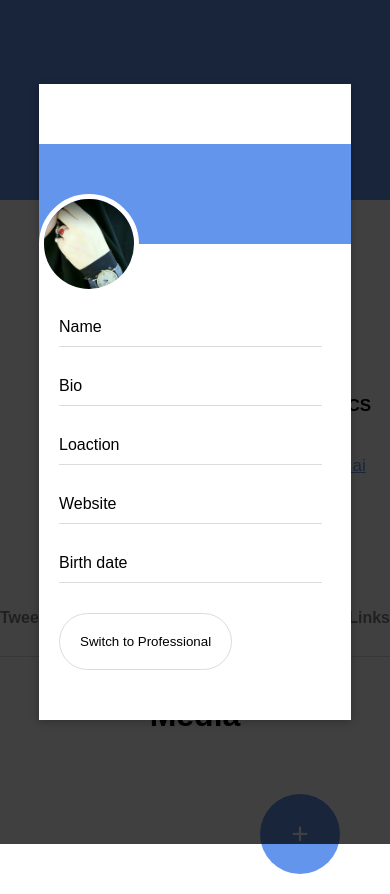
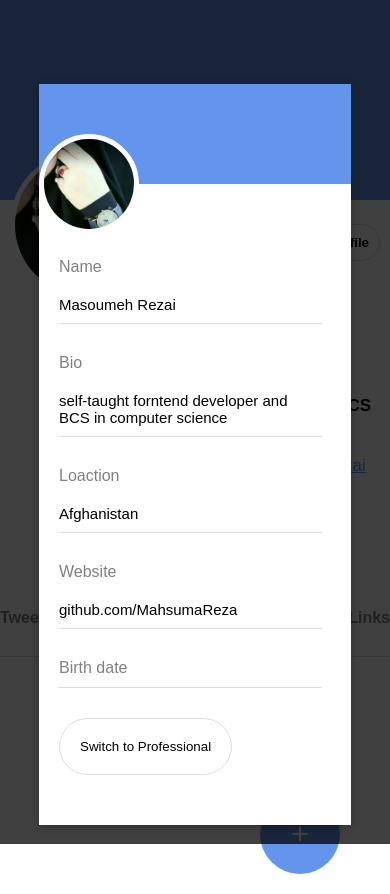
Before and after one commit to MahsumaRezai/X-Clone, a React (Create React App) app: page /media in a window 390 px wide. Both pictures are taken after a click on the button "Edit profile". Built offline with nearby package versions, Linux system fonts and the light colour scheme.

Commit message:
add last commit

```diff
--- a/src/Componets/Addmodule/ErrorModal.module.css
+++ b/src/Componets/Addmodule/ErrorModal.module.css
@@ -63,14 +63,15 @@
   flex-direction: row;
   justify-content: flex-start;
   align-items: flex-start;
-  gap:10px;
+  gap:5px;
   padding-left: 10px
 
 }
 .caption img {
   width: 40px;
   height: 40px;
-  border-radius: 30px
+  border-radius: 30px;
+  border: 3px solid cornflowerblue
 }
 .text {
   color:gray;
--- a/src/Componets/Header/Header.module.css
+++ b/src/Componets/Header/Header.module.css
@@ -15,6 +15,11 @@
     padding-top: 150px;
     padding-left: 50px
 }
+@media screen and (max-width:540px){
+    .profile {
+        padding-left: 10px
+    }
+}
 .edit {
     display: flex;
     flex-direction: row;
@@ -23,6 +28,12 @@
     padding-right: 50px;
     margin-top: -300px
 
+}
+@media screen and (max-width:540px){
+    .edit {
+        padding-right: 10px;
+        margin-top: -320px
+    }
 }
 .edit button {
     background: white;
--- a/src/Componets/UI/Bio.js
+++ b/src/Componets/UI/Bio.js
@@ -8,17 +8,22 @@ const Bio = (props) => {
             <div className={classes.bio}>
                 <div className={classes.label}>
                     <label>Name</label>
+                    <p>Masoumeh Rezai</p>
 
                 </div>
                 <div className={classes.label}>
                     <label>Bio</label>
+                    <p> self-taught forntend developer and BCS in computer science</p>
                 </div>
                 <div className={classes.label}>
                     <label>Loaction</label>
+                    <p>Afghanistan</p>
+
 
                 </div>
                 <div className={classes.label}>
                     <label>Website</label>
+                    <p> github.com/MahsumaReza</p>
 
                 </div>
                 <div className={classes.label}>
--- a/src/Componets/UI/ErrorModal.js
+++ b/src/Componets/UI/ErrorModal.js
@@ -3,7 +3,6 @@ import ReactDom from 'react-dom';
 import Card from './Card';
 import classes from './ErrorModal.module.css';
 import { Fragment } from 'react';
-import Head from './Head';
 import Header from './Header';
 import Bio from './Bio'
 const Backdrop = (props) => {
@@ -13,11 +12,8 @@ const Modaloerlay = (props) => {
 
     return (
         <Card className={classes.modal}>
-            <Head />
             <Header />
             <Bio/>
-
-
         </Card>
     )
 }
--- a/src/Componets/UI/ErrorModal.module.css
+++ b/src/Componets/UI/ErrorModal.module.css
@@ -66,7 +66,17 @@
   .label {
     border-bottom: 1px solid gainsboro;
     width: 90%;
-    padding-bottom: 10px
+    padding-bottom: 10px;
+    display: flex;
+    flex-direction: column;
+    gap: 20px
+  }
+  .label label {
+    color: gray;
+  }
+  .label p {
+    font-size: 15px;
+
   }
   .bio button {
     background: white;
--- a/src/Componets/UI/Head.js
+++ /dev/null
@@ -1,20 +0,0 @@
-import { Fragment } from "react";
-import classes from './ErrorModal.module.css';
-
-
-const Head = (props) => {
-    return (
-        <Fragment>
-            <div className={classes.header}>
-                <div>
-                    <h1>Eidt profile</h1>
-                </div>
-                <div>
-                    <button>save</button>
-                </div>
-
-            </div>
-        </Fragment>
-    )
-}
-export default Head;
```
Also changed, not shown: src/App.js (+0 -15 lines).
